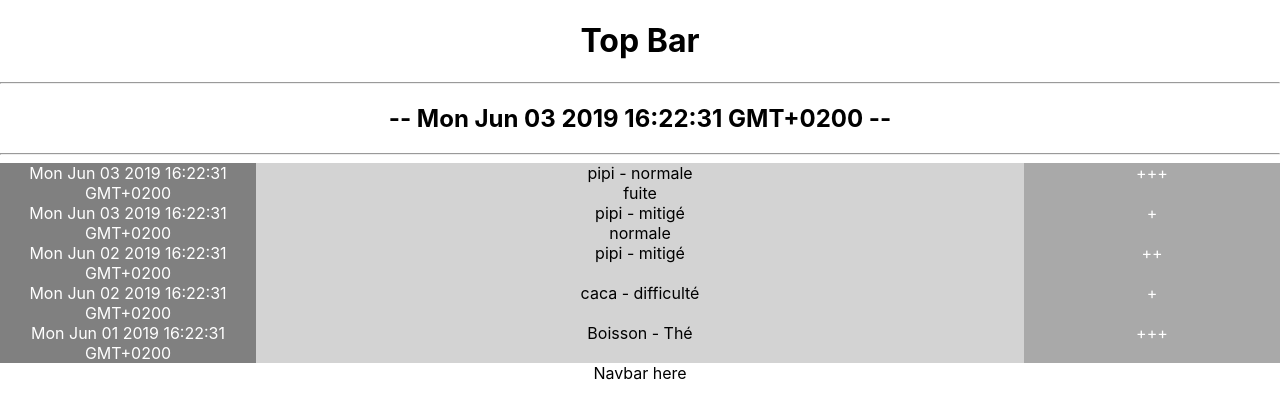
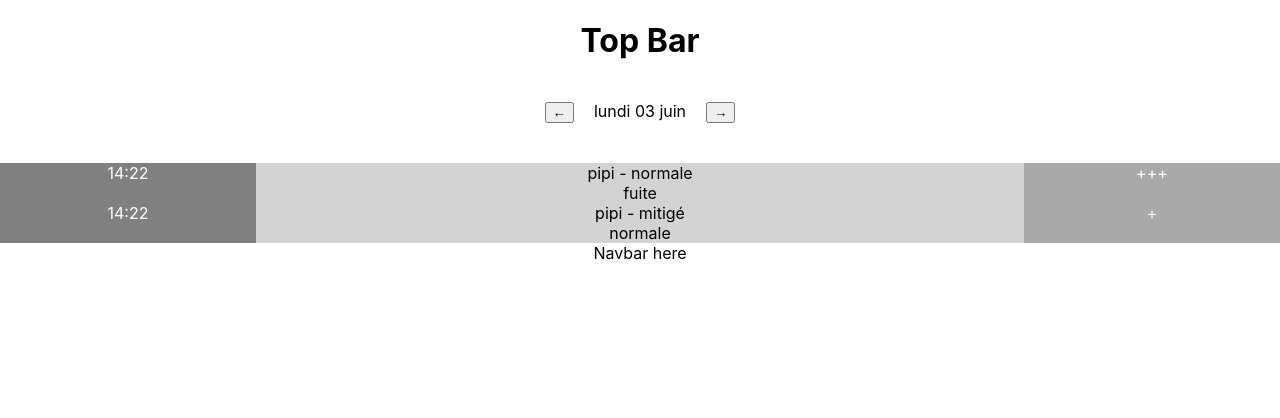
Before and after one commit to FlorianGardy/up-day-mobile, a React (Create React App) app: page /history in a window 1280 px wide. Shown: the top 418 px of the page. Built offline with nearby package versions, Linux system fonts and the light colour scheme.

Commit message:
Adding Moment and create function to select dates create a function to make existing dates uniques, and select beetween them adding moment to handle dates

```diff
--- a/src/pages/History.page.jsx
+++ b/src/pages/History.page.jsx
@@ -1,31 +1,44 @@
-import React, { useState } from "react";
+import React, { useState, useEffect } from "react";
+import Moment from "react-moment";
+import moment from "moment";
 import { events } from "../data";
 import EventRow from "../components/EventRow.jsx";
 import Navbar from "../components/Navbar";
+import HistoryDateSelection from "../components/HistoryDateSelection";
 
 const History = () => {
-  //carousselle date + selection date
-  const [selectedDate, setSelectedDate] = useState(new Date());
-  /* state date selectioné */
+  moment.suppressDeprecationWarnings = true; // supress moment warning due to date format
 
-  const getUniqueDates = events => {
-    return [...new Set(events.map(event => event.date))];
-  };
+  const [dateIndex, setDateIndex] = useState(0);
+  const [uniqueDates, setUniqueDates] = useState(moment().format("MM-DD-YYYY"));
+
+  useEffect(() => {
+    setUniqueDates(
+      [
+        ...new Set(events.map(event => moment(event.date).format("MM-DD-YYYY")))
+      ].sort((a, b) => a - b)
+    );
+  }, []);
 
   return (
     <div>
-      {/* To be replaced by "TopBar" component */}
-      <h1>Top Bar</h1>
-      <hr />
-      {/* To be replaced by "DateSelector" component */}
-      <h2>-- {getUniqueDates(events)[0]} --</h2>
-      <hr />
+      <h1>Top Bar</h1> {/* To be replaced by "TopBar" component */}
+      <HistoryDateSelection
+        date={uniqueDates[dateIndex]}
+        rightButtonOnClick={() =>
+          dateIndex < uniqueDates.length - 1 && setDateIndex(dateIndex + 1)
+        }
+        leftButtonOnClick={() => dateIndex > 0 && setDateIndex(dateIndex - 1)}
+      />
       {events
-        // .filter(event => event.date === selectedDate)
+        .filter(
+          event =>
+            moment(event.date).format("MM-DD-YYYY") === uniqueDates[dateIndex]
+        )
         .map(event => (
           <EventRow
             key={event.id}
-            date={event.date}
+            date={<Moment format="HH:mm" date={event.date} />}
             type={event.type}
             nature={event.nature}
             volume={event.volume}
```
